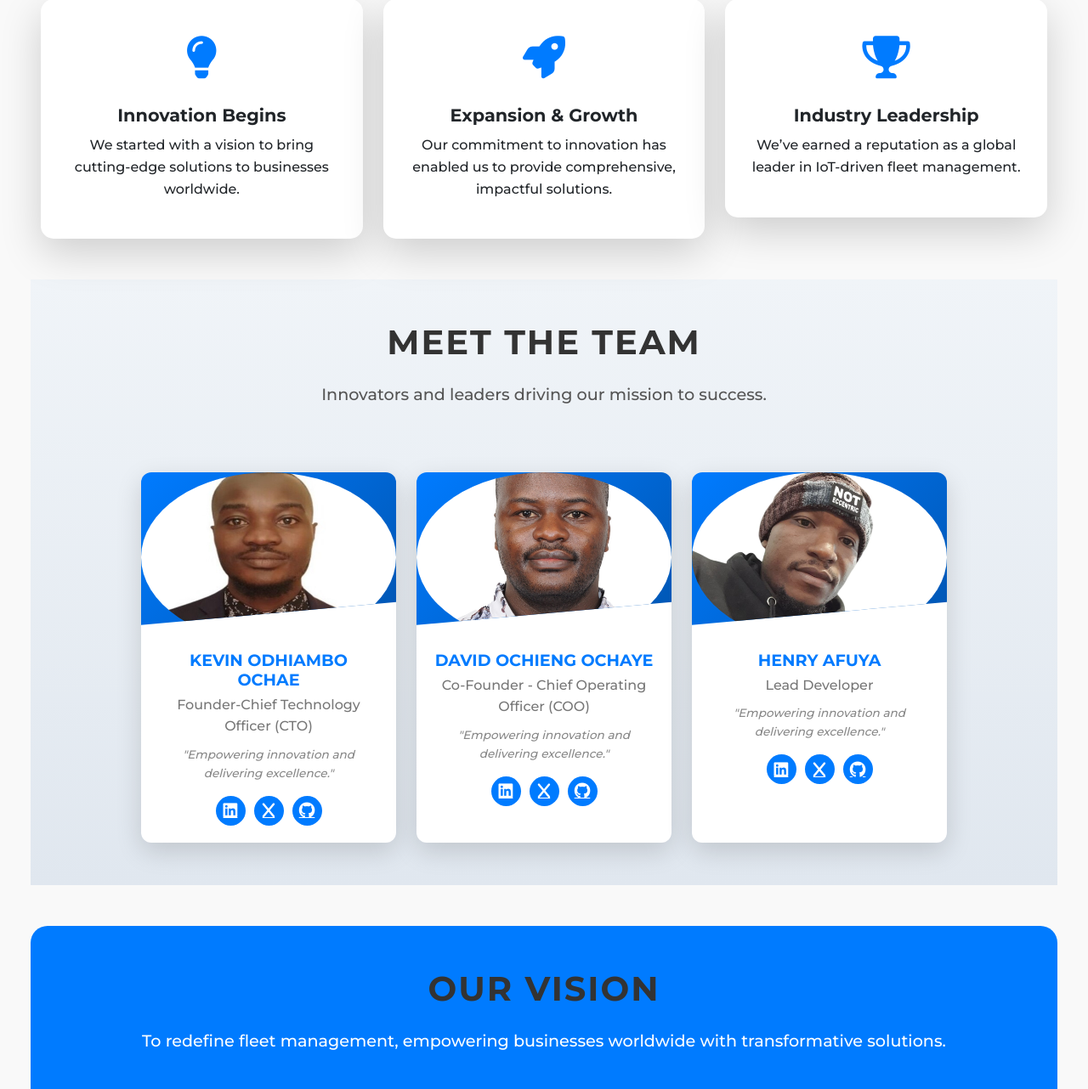
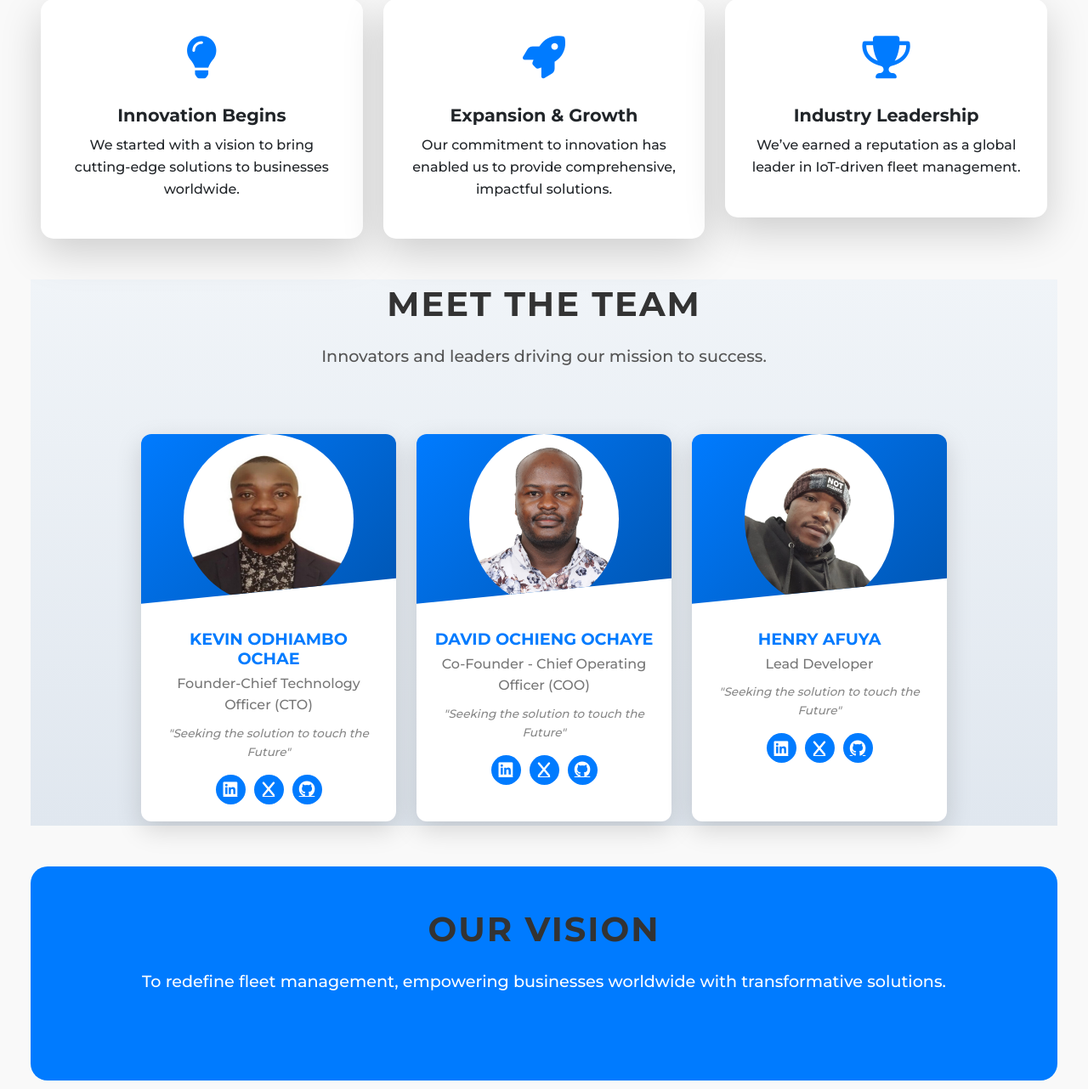
Before and after one commit to KEVINOCHAE/kedatrack, a Flask app: page /about_us in a window 1280 px wide. Shown: the part 766-2048 px from the top of the page at 85% size. Run offline with Flask 3, Linux system fonts and the light colour scheme.

Commit message:
neswlwtter

```diff
--- a/app/main/routes.py
+++ b/app/main/routes.py
@@ -111,8 +111,8 @@ team = [
         "role": "Founder-Chief Technology Officer (CTO)",
         "image_url": "static/team/kevin.jpeg",
         "social_links": {
-            "linkedin": "https://www.linkedin.com/in/kevinodhiambo",
-            "X": "https://X.com/kevinodhiambo",
+            "linkedin": "https://www.linkedin.com/in/kevin-ochae-909b64190",
+            "X": "https://x.com/KOchae?t=A7j37WOwP20TkL_oUK4skA&s=09",
             "github": "https://github.com/kevinochae"
         }
     },
@@ -121,9 +121,9 @@ team = [
         "role": "Co-Founder - Chief Operating Officer (COO)",
         "image_url": "static/team/dave.jpeg",
         "social_links": {
-            "linkedin": "https://www.linkedin.com/in/davidochieng",
-            "X": "https://X.com/davidochieng",
-            "github": "https://github.com/davidochieng"
+            "linkedin": "#",
+            "X": "#",
+            "github": "#"
         }
     },
     {
@@ -131,8 +131,8 @@ team = [
         "role": "Lead Developer",
         "image_url": "static/team/henry1.jpeg",
         "social_links": {
-            "linkedin": "https://www.linkedin.com/in/henryafuya",
-            "X": "https://X.com/jsync35300",
+            "linkedin": "https://www.linkedin.com/in/henry-bulimo-100024229",
+            "X": "https://x.com/JSync35300?t=I_VT9O-QlDbLJMX71WAoZA&s=09",
             "github": "https://github.com/afuyah"
         }
     }
--- a/app/templates/main/about_us.html
+++ b/app/templates/main/about_us.html
@@ -72,7 +72,7 @@
             <div class="team-content">
                 <h4 class="team-name">{{ team_member.name }}</h4>
                 <p class="team-role">{{ team_member.role }}</p>
-                <p class="team-quote">"Empowering innovation and delivering excellence."</p>
+                <p class="team-quote">"Seeking the solution to touch the Future"</p>
                 <ul class="social-icons">
                     {% if team_member.social_links.linkedin %}
                     <li><a href="{{ team_member.social_links.linkedin }}" target="_blank"><i class="fab fa-linkedin"></i></a></li>
@@ -96,7 +96,7 @@
 <style>
   /* Team Section */
 .meet-team {
-    padding: 50px 0;
+    padding: 5px 0;
     background: linear-gradient(to bottom, #f0f4f8, #e0e7ef);
 }
 
@@ -142,16 +142,14 @@
 .team-image-wrapper {
     position: relative;
     width: 100%;
-    height: 180px;
+    height: 200px;
     overflow: hidden;
     clip-path: polygon(0 0, 100% 0, 100% 85%, 0 100%);
     background: linear-gradient(135deg, #007bff, #0056b3);
 }
 
 .team-image {
-    width: 100%;
-    height: 100%;
-    object-fit: cover;
+
     transition: transform 0.6s ease;
 }
 
```
